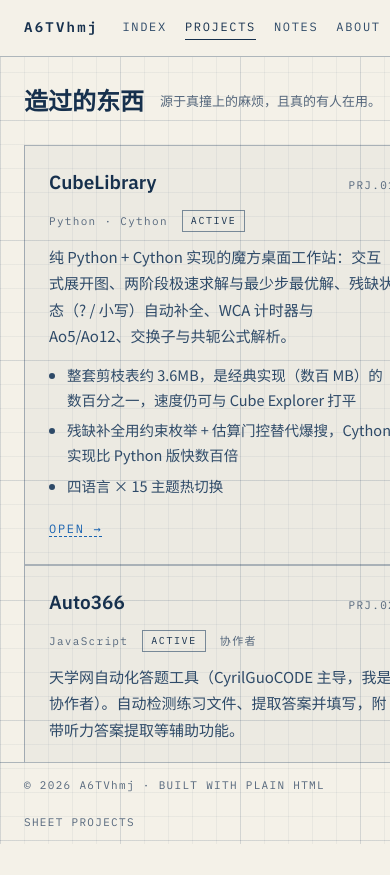
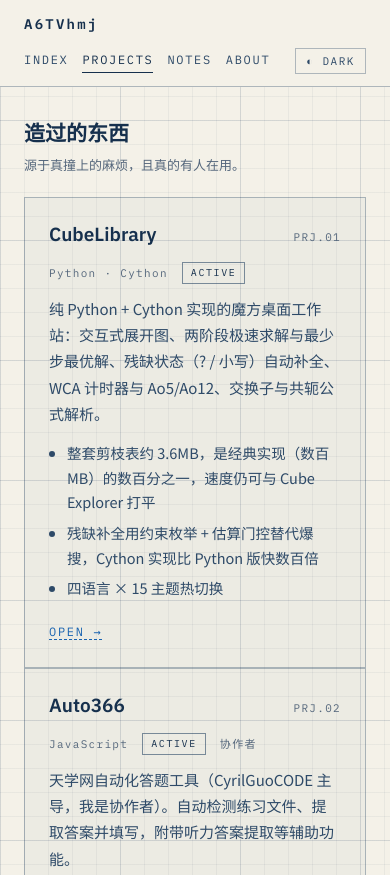
Before and after one commit to A6TVhmj/a6tvhmj.github.io, a plain HTML site: page projects.html in a window 390 px wide. Shown: the top 875 px of the page. Before the commit the page ends 844 px from the top, so only its background shows below. Drawn offline with Linux system fonts and the light colour scheme.

Commit message:
手机端修复：竖屏/窄屏回退常规滚动，禁用滚动翻页
- 竖屏或 ≤720px 时解除一页一屏锁定，恢复普通文档流可滚动
- 顶栏换行排布、标题注记允许折行，修复横向溢出被硬切
- 翻页脚本在竖屏下自动关闭，旋转屏幕时不再误触发
- 首页 title 改为「这是风的时代」

Co-authored-by: arena-agent <297053741+arena-agent@users.noreply.github.com>

```diff
--- a/assets/app.js
+++ b/assets/app.js
@@ -77,9 +77,16 @@ function navIndex(current) {
   return -1;
 }
 
+/* 竖屏与窄屏下页面回归常规滚动，滚动翻页会与之冲突 */
+function pageFlipEnabled() {
+  return !matchMedia('(orientation: portrait), (max-width: 720px)').matches;
+}
+
 function bindPageFlip(current) {
   var i = navIndex(current);
   if (i < 0) return;
+
+  if (!pageFlipEnabled()) return;
 
   var prev = NAV[i - 1] ? NAV[i - 1].href : null;
   var next = NAV[i + 1] ? NAV[i + 1].href : null;
@@ -102,6 +109,9 @@ function bindPageFlip(current) {
 
   function push(dy) {
     if (fired) return;
+
+    // 旋转屏幕后可能已切到常规滚动模式，此时不再翻页
+    if (!pageFlipEnabled()) { acc = 0; return; }
     // 换方向就清零，避免上下抖动累加
     if (dy * acc < 0) acc = 0;
     acc += dy;
--- a/assets/style.css
+++ b/assets/style.css
@@ -615,3 +615,46 @@ body.reading > main.wrap {
 
 /* 项目页：索引盘需要横向空间，放宽容器上限 */
 body.wide > main.wrap { max-width: 1180px; }
+
+/* ---------- 竖屏 / 窄屏：解除一屏锁定，回归正常滚动 ---------- */
+/* 一页一屏依赖足够的宽高：竖屏两者都不够，顶栏与正文会被
+   overflow:hidden 硬切且无法滚动。此处整体回退为常规文档流。 */
+@media (orientation: portrait), (max-width: 720px) {
+  html, body {
+    height: auto;
+    overflow: visible;
+  }
+  body { display: block; }
+
+  body > main.wrap {
+    display: block;
+    overflow: visible;
+    padding-top: 32px;
+    padding-bottom: 48px;
+  }
+  body > main.wrap > section { margin-top: 0; margin-bottom: 0; }
+  body > main.wrap > section ~ section { margin-top: 48px; }
+
+  /* 顶栏换行排布，导航不再挤在一行 */
+  .topbar .wrap {
+    height: auto;
+    flex-wrap: wrap;
+    gap: 10px 16px;
+    padding-top: 12px;
+    padding-bottom: 12px;
+  }
+  .nav { margin-left: 0; width: 100%; flex-wrap: wrap; gap: 14px; }
+  .nav .themetoggle { margin-left: auto; }
+
+  /* 标题与注记允许折行，不再被裁切 */
+  .dim-h { flex-wrap: wrap; gap: 6px 12px; margin-bottom: 20px; }
+  .dim-h h2 { white-space: normal; font-size: 21px; }
+  .dim-h .note { white-space: normal; overflow: visible; flex-basis: 100%; }
+  .dim-h .rule { display: none; }
+
+  .hero h1 { font-size: clamp(28px, 8.5vw, 40px); }
+  .card-meta { white-space: normal; }
+
+  footer { margin-top: 40px; padding: 16px 0 24px; }
+  footer .wrap { flex-direction: column; gap: 6px; }
+}
```
Also changed, not shown: index.html (+1 -1 lines).
